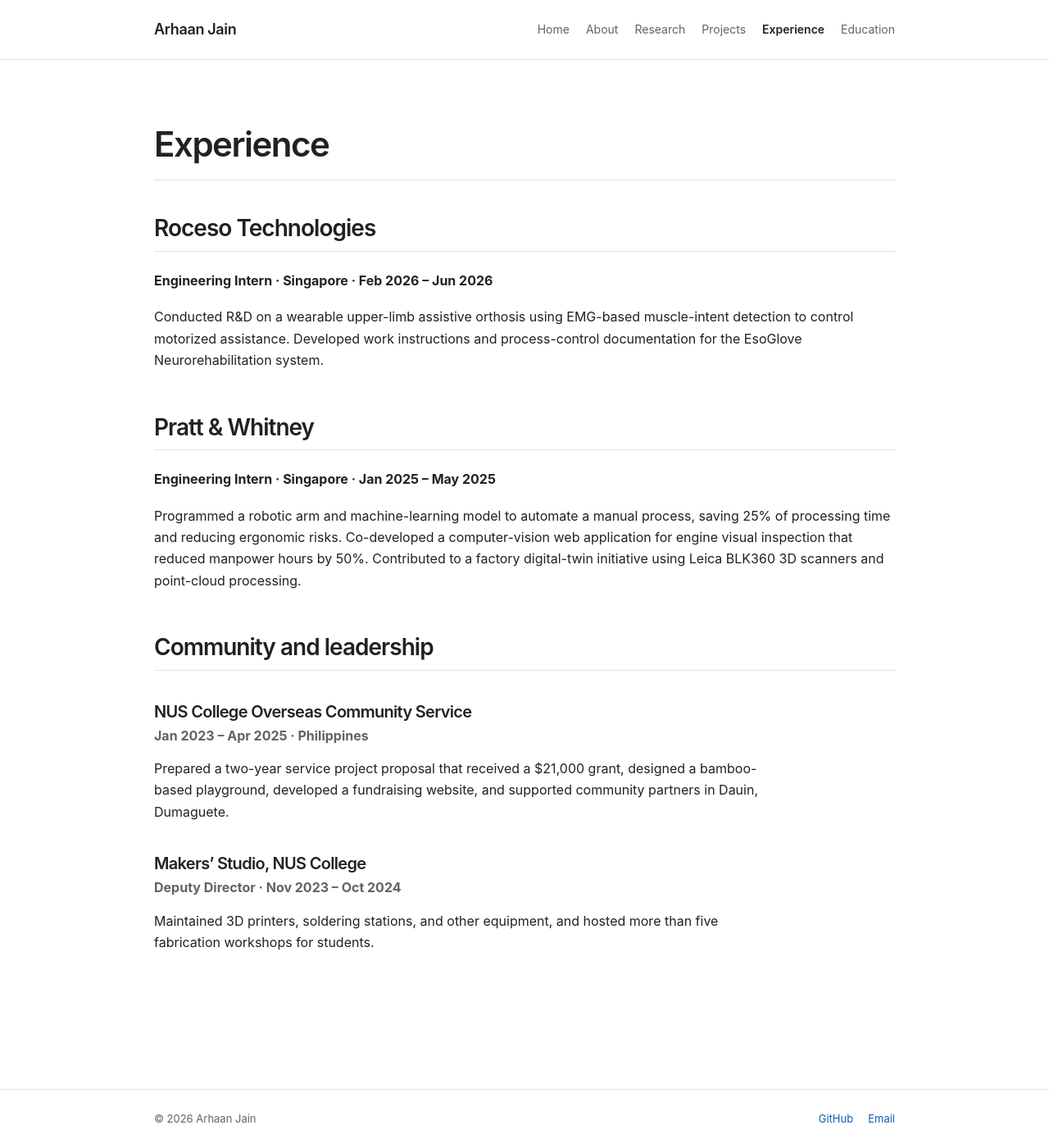
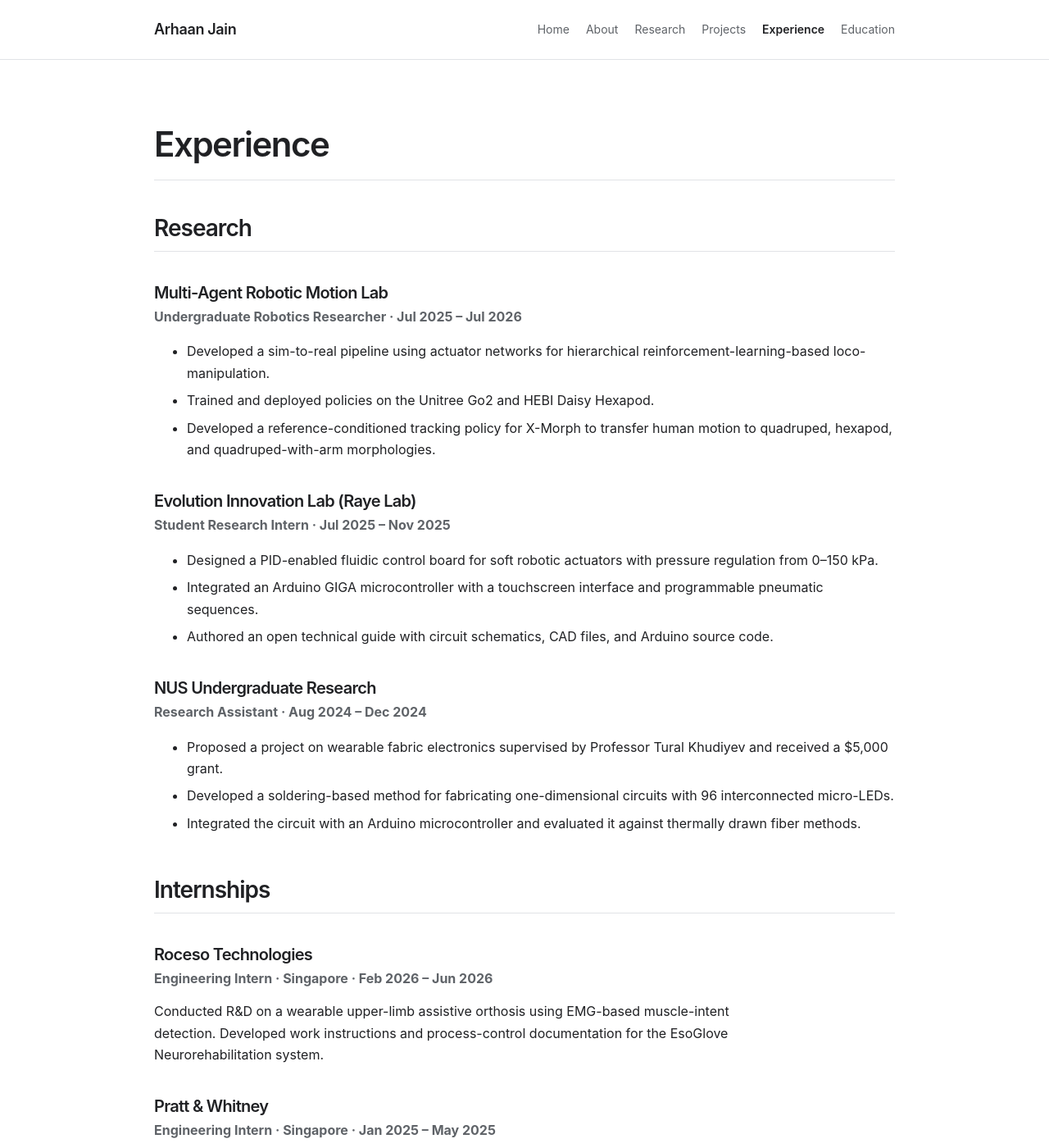
Before and after one commit to Gokuussg/arhaanjain.github.io, a Jekyll site: the page built from experience.md, in a window 1280 px wide and 1400 px high. Shown: the whole window at 82% size. Built offline with Jekyll 4.4.1, drawn with Linux system fonts in a browser that asks for light colours; some of the changed text lies outside the part shown.

Commit message:
Simplify academic website structure

```diff
--- a/experience.md
+++ b/experience.md
@@ -5,28 +5,42 @@
 
 # Experience
 
-## Roceso Technologies
+## Research
+
+### Multi-Agent Robotic Motion Lab
+
+**Undergraduate Robotics Researcher · Jul 2025 – Jul 2026**
+
+- Developed a sim-to-real pipeline using actuator networks for hierarchical reinforcement-learning-based loco-manipulation.
+- Trained and deployed policies on the Unitree Go2 and HEBI Daisy Hexapod.
+- Developed a reference-conditioned tracking policy for X-Morph to transfer human motion to quadruped, hexapod, and quadruped-with-arm morphologies.
+
+### Evolution Innovation Lab (Raye Lab)
+
+**Student Research Intern · Jul 2025 – Nov 2025**
+
+- Designed a PID-enabled fluidic control board for soft robotic actuators with pressure regulation from 0–150 kPa.
+- Integrated an Arduino GIGA microcontroller with a touchscreen interface and programmable pneumatic sequences.
+- Authored an open technical guide with circuit schematics, CAD files, and Arduino source code.
+
+### NUS Undergraduate Research
+
+**Research Assistant · Aug 2024 – Dec 2024**
+
+- Proposed a project on wearable fabric electronics supervised by Professor Tural Khudiyev and received a $5,000 grant.
+- Developed a soldering-based method for fabricating one-dimensional circuits with 96 interconnected micro-LEDs.
+- Integrated the circuit with an Arduino microcontroller and evaluated it against thermally drawn fiber methods.
+
+## Internships
+
+### Roceso Technologies
 
 **Engineering Intern · Singapore · Feb 2026 – Jun 2026**
 
-Conducted R&amp;D on a wearable upper-limb assistive orthosis using EMG-based muscle-intent detection to control motorized assistance. Developed work instructions and process-control documentation for the EsoGlove Neurorehabilitation system.
+Conducted R&amp;D on a wearable upper-limb assistive orthosis using EMG-based muscle-intent detection. Developed work instructions and process-control documentation for the EsoGlove Neurorehabilitation system.
 
-## Pratt &amp; Whitney
+### Pratt &amp; Whitney
 
 **Engineering Intern · Singapore · Jan 2025 – May 2025**
 
-Programmed a robotic arm and machine-learning model to automate a manual process, saving 25% of processing time and reducing ergonomic risks. Co-developed a computer-vision web application for engine visual inspection that reduced manpower hours by 50%. Contributed to a factory digital-twin initiative using Leica BLK360 3D scanners and point-cloud processing.
-
-## Community and leadership
-
-### NUS College Overseas Community Service
-
-**Jan 2023 – Apr 2025 · Philippines**
-
-Prepared a two-year service project proposal that received a $21,000 grant, designed a bamboo-based playground, developed a fundraising website, and supported community partners in Dauin, Dumaguete.
-
-### Makers’ Studio, NUS College
-
-**Deputy Director · Nov 2023 – Oct 2024**
-
-Maintained 3D printers, soldering stations, and other equipment, and hosted more than five fabrication workshops for students.
+Programmed a robotic arm and machine-learning model to automate a manual process, saving 25% of processing time. Co-developed a computer-vision web application for engine visual inspection that reduced manpower hours by 50%, and contributed to a factory digital-twin initiative using Leica BLK360 3D scanners.
--- a/index.html
+++ b/index.html
@@ -7,7 +7,7 @@
   <p class="eyebrow">Mechanical engineering · Robotics</p>
   <h1>Arhaan Jain</h1>
   <p class="intro-text">Mechanical engineer and robotics researcher working on robot learning, soft robotics, and intelligent systems.</p>
-  <p>I work across mechanical design, control, simulation, and machine learning, taking ideas from research questions to working robotic systems.</p>
+  <p>My work combines mechanical design, control, simulation, and machine learning to build robotic systems that work in the physical world.</p>
   <p><a class="button-link" href="{{ '/research.html' | relative_url }}">View research</a> <a class="plain-link" href="{{ '/about.html' | relative_url }}">About me →</a></p>
 </section>
 
@@ -19,12 +19,12 @@
   </a>
   <a class="home-link" href="{{ '/projects.html' | relative_url }}">
     <span class="home-link-number">02</span>
-    <span><strong>Projects</strong><small>Robotic systems, simulation, and prototypes</small></span>
+    <span><strong>Projects</strong><small>Pusher Bot and Turtle Robot</small></span>
     <span aria-hidden="true">→</span>
   </a>
   <a class="home-link" href="{{ '/experience.html' | relative_url }}">
     <span class="home-link-number">03</span>
-    <span><strong>Experience</strong><small>Engineering internships and applied R&amp;D</small></span>
+    <span><strong>Experience</strong><small>Research assistantships and engineering internships</small></span>
     <span aria-hidden="true">→</span>
   </a>
   <a class="home-link" href="{{ '/education.html' | relative_url }}">
```
Also changed, not shown: projects.md (+1 -7 lines).
